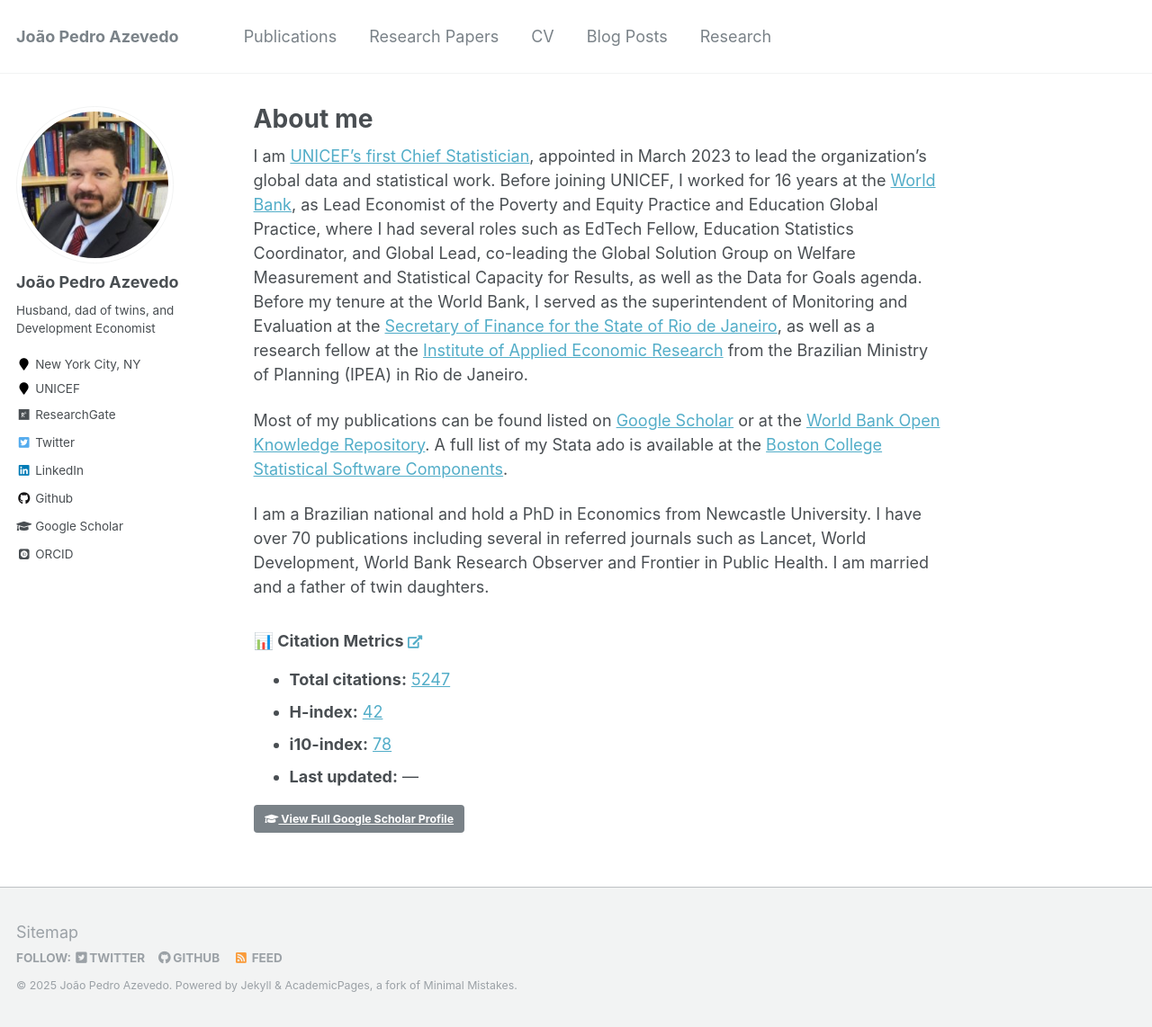
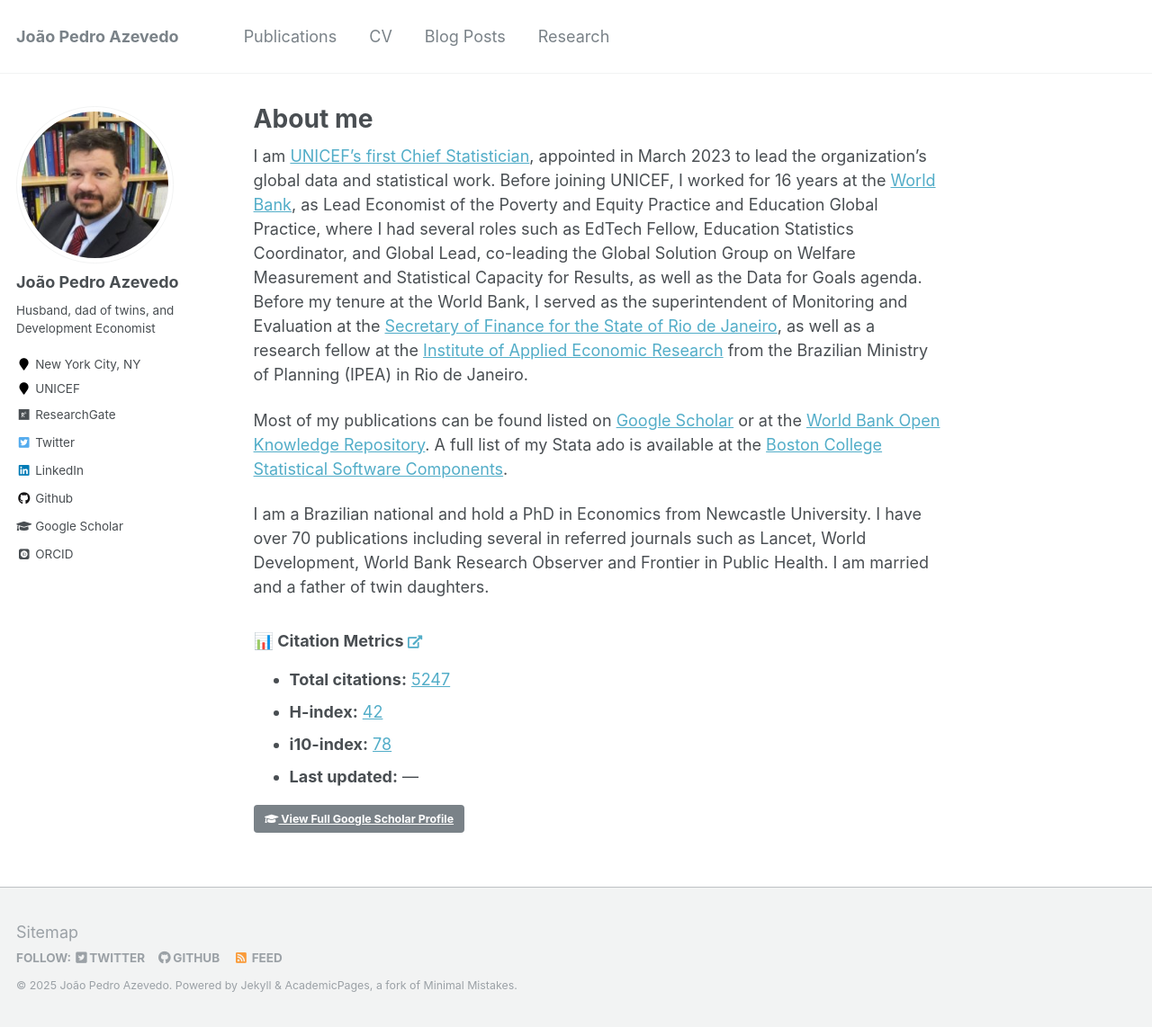
Before and after one commit to jpazvd/jpazvd.github.io, a Jekyll site: the page built from _pages/about.md, in a window 1280 px wide and 1142 px high. Shown: the whole window at 90% size. Built offline with Jekyll 4.4.1, drawn with Linux system fonts in a browser that asks for light colours; some web fonts are replaced.

Commit message:
Removes unused navigation link
Removes the "Research Papers" link from the main navigation
as it is no longer needed.

```diff
--- a/_data/navigation.yml
+++ b/_data/navigation.yml
@@ -2,9 +2,6 @@
 main:
   - title: "Publications"
     url: /publications/
-
-  - title: "Research Papers"
-    url: /research-papers/
 
   - title: "CV"
     url: /cv/
```
